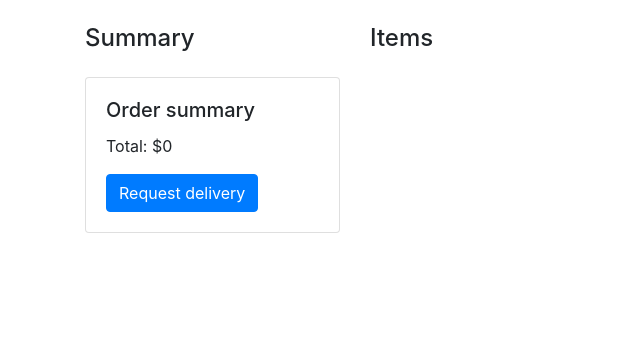
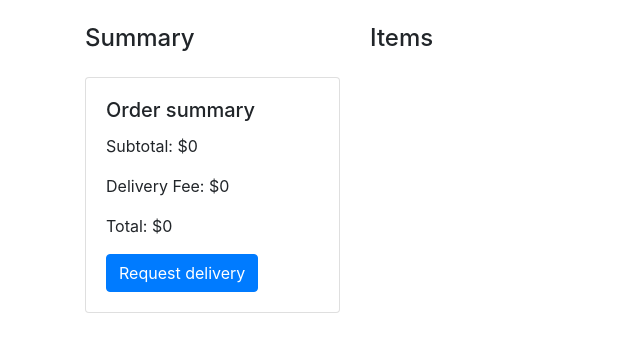
Before and after one commit to gregorypsmith/tigertask, a Flask app: page /cart in a window 1280 px wide. Shown: the part 56-408 px from the top of the page, without its empty margins (0-640 px from the left). Run offline with Flask 2, Linux system fonts and the light colour scheme; a user stored in the database is signed in; data comes from the database, SQL or seed files in the repository; both versions use the stored data as it was after the commit; data that the repository does not hold is empty; some libraries are stand-ins or nearby versions.

Commit message:
remove from cart, order subtotal/total

```diff
--- a/routes.py
+++ b/routes.py
@@ -117,10 +117,16 @@ def cart():
     email = username.strip() + "@princeton.edu"
     cust = Customer.query.filter_by(email=email).first()
 
+    removed_id = request.args.get('removed_id')
+    if removed_id is not None:
+        removed_cart_item = CartItem.query.filter_by(Customer=cust, itemid=removed_id).first()
+        db.session.delete(removed_cart_item)
+        db.session.commit()
+
     cart_items = CartItem.query.filter_by(Customer=cust).all()
 
     results = []
-    total = 0
+    subtotal = 0
     for cart_item in cart_items:
         item = Item.query.filter_by(id=cart_item.itemid).first()
         results.append({
@@ -131,10 +137,18 @@ def cart():
             "quantity": cart_item.quantity
         })
         print('appended')
-        total += item.price * cart_item.quantity
+        subtotal += item.price * cart_item.quantity
 
+    fee = 0
+    if subtotal > 0:
+        fee = 1.99
+    if subtotal > 10:
+        fee = 2.99
+    if subtotal > 25:
+        fee = 3.99
+    total = subtotal + fee
 
-    return render_template('cart.html', cart=results, total_price=total)
+    return render_template('cart.html', cart=results, subtotal=subtotal, fee=fee, total=total)
 
 
 @app.route("/about")
--- a/templates/cart.html
+++ b/templates/cart.html
@@ -13,7 +13,9 @@
                     <div class="card-body">
                         <form action="/placeorder" method="GET">
                             <h5 class="card-title">Order summary</h5>
-                            <p class="card-text">Total: ${{total_price}}</p>
+                            <p class="card-text">Subtotal: ${{subtotal}}</p>
+                            <p class="card-text">Delivery Fee: ${{fee}}</p>
+                            <p class="card-text">Total: ${{total}}</p>
                             <button class="btn btn-primary" type='submit'>Request delivery</button>
                         </form>
                     </div>
@@ -25,10 +27,13 @@
                     {% for item in cart %}
                     <div class="col-md-12 mb-4">
                         <div class="card-body">
+                            <form action="/cart" method="GET">
                             <h5 class="card-title">{{item.name}}</h5>
                             <h6 class="card-subtitle">${{item.price}}</h6>
                             <p class="card-text">Quantity: {{item.quantity}}</p>
-                            <button class="btn btn-primary">Remove from cart</button>
+                            <input type="hidden" name="removed_id" value="{{item.id}}"/>
+                            <button class="btn btn-primary" type='submit'>Remove from cart</button>
+                            </form>
                         </div>
                     </div>
                     {% endfor %}
```
Also changed, not shown: tigertask.sqlite.
